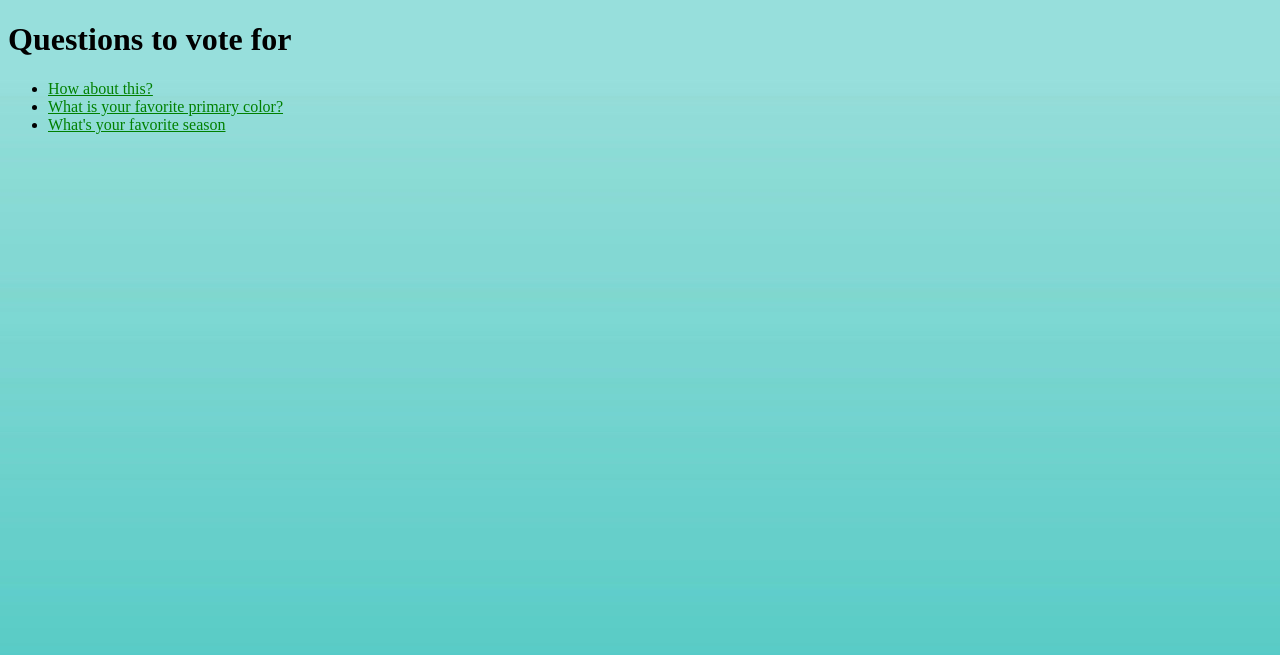
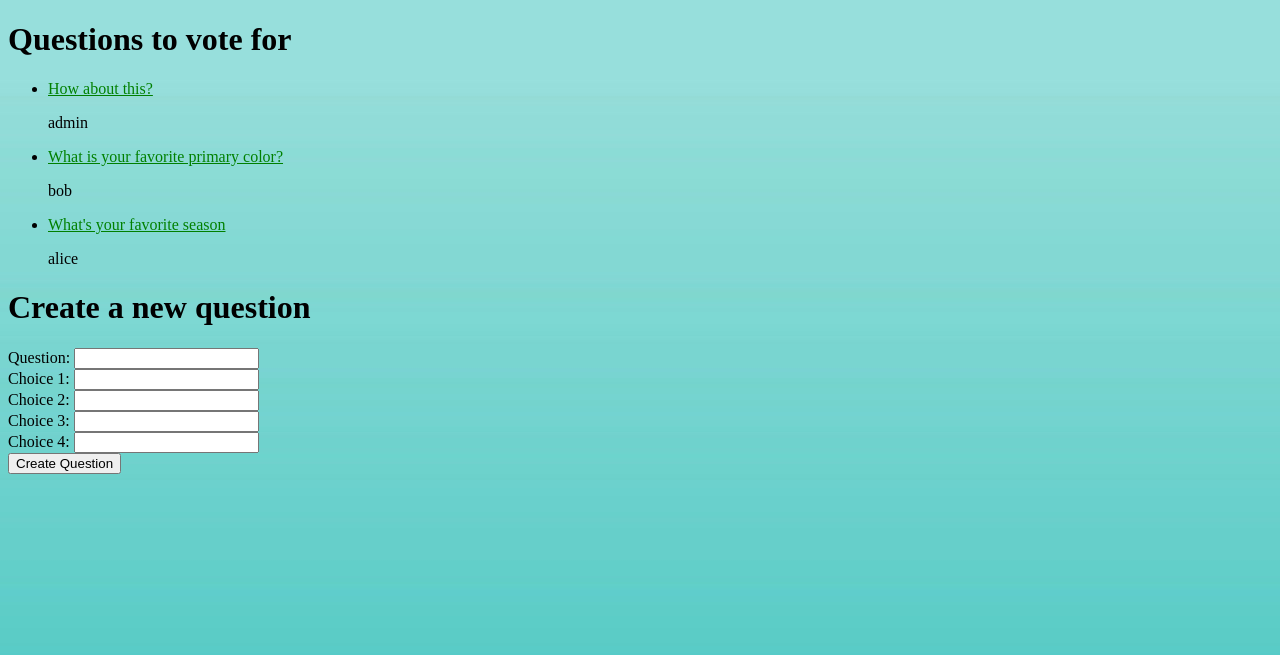
Before and after one commit to spherical-spinach/cybersecbase-project1, a Django app: page / in a window 1280 px wide. Shown: the top 655 px of the page. Run offline with Django 5.2, Linux system fonts and the light colour scheme; data comes from the database, SQL or seed files in the repository; both versions use the stored data as it was after the commit.

Commit message:
Create automatic post migration user creation and Question creation form

```diff
--- a/polls/models.py
+++ b/polls/models.py
@@ -3,11 +3,14 @@ import datetime
 from django.db import models
 from django.utils import timezone
 from django.contrib import admin
-from django.contrib.auth.models import AbstractUser
+from django.contrib.auth.models import User
+from django.db.models.signals import post_migrate
+from django.dispatch import receiver
 
 class Question(models.Model):
     question_text = models.CharField(max_length=200)
     pub_date = models.DateTimeField("date published")
+    author = models.ForeignKey(User, on_delete=models.CASCADE)
 
     def __str__(self):
         return self.question_text
@@ -30,15 +33,79 @@ class Choice(models.Model):
     def __str__(self):
         return self.choice_text
 
-class User(AbstractUser):
-    pass
+# Here we create admin user and two common users after migration,
+# and two Questions each for Alice and Bob
+@receiver(post_migrate)
+def create_users_and_questions(sender, **kwargs):
+    # Check if the users and questions have already been created
+    if User.objects.filter(username__in=['admin', 'alice', 'bob']).count() == 3 and \
+       Question.objects.filter(author__in=[User.objects.get(username='alice'), User.objects.get(username='bob')]).count() == 2:
+        return
 
-class Vote(models.Model):
-    user = models.ForeignKey(User, on_delete=models.CASCADE)
-    question = models.ForeignKey(Question, on_delete=models.CASCADE)
-    choice = models.ForeignKey(Choice, on_delete=models.CASCADE)
-    created_at = models.DateTimeField(auto_now_add=True)
-    updated_at = models.DateTimeField(auto_now=True)
+    # Create the admin user
+    admin, _ = User.objects.get_or_create(
+        username='admin',
+        is_superuser=True,
+        is_staff=True
+    )
+    admin.set_password('admin123')
+    admin.save()
 
-    class Meta:
-        unique_together = ('user', 'question')
+    # Create the regular users
+    alice, _ = User.objects.get_or_create(username='alice')
+    alice.set_password('alice123')
+    alice.save()
+
+    bob, _ = User.objects.get_or_create(username='bob')
+    bob.set_password('bob123')
+    bob.save()
+
+    # Create one Question for four choices authored by Alice
+    alice_question = Question.objects.create(
+        question_text="What's your favorite season",
+        pub_date=timezone.now(),
+        author=alice
+    )
+    Choice.objects.create(
+        question=alice_question,
+        choice_text="Winter",
+        votes=0
+    )
+    Choice.objects.create(
+        question=alice_question,
+        choice_text="Spring",
+        votes=0
+    )
+    Choice.objects.create(
+        question=alice_question,
+        choice_text="Summer",
+        votes=0
+    )
+
+    Choice.objects.create(
+        question=alice_question,
+        choice_text="Autumn",
+        votes=0
+    )
+
+    # Create one Question for three choices authored by Bob
+    bob_question = Question.objects.create(
+        question_text="What is your favorite primary color?",
+        pub_date=timezone.now(),
+        author=bob
+    )
+    Choice.objects.create(
+        question=bob_question,
+        choice_text="Yellow",
+        votes=0
+    )
+    Choice.objects.create(
+        question=bob_question,
+        choice_text="Red",
+        votes=0
+    )
+    Choice.objects.create(
+        question=bob_question,
+        choice_text="Blue",
+        votes=0
+    )
--- a/polls/templates/polls/index.html
+++ b/polls/templates/polls/index.html
@@ -16,11 +16,33 @@
         <a href="{% url 'polls:detail' question.id %}"
           >{{ question.question_text }}</a
         >
+        <p>{{ question.author }}</p>
       </li>
       {% endfor %}
     </ul>
     {% else %}
-    <p>No polls are available.</p>
+    <p>No questions to vote for are available.</p>
     {% endif %}
+    <h1>Create a new question</h1>
+    <form action="{% url 'polls:create_question' %}" method="post">
+      {% csrf_token %}
+      <label for="question_text">Question:</label>
+      <input type="text" id="question_text" name="question_text" required>
+      <br>
+      <label for="choice1">Choice 1:</label>
+      <input type="text" id="choice1" name="choice1" required>
+      <br>
+      <label for="choice2">Choice 2:</label>
+      <input type="text" id="choice2" name="choice2" required>
+      <br>
+      <label for="choice3">Choice 3:</label>
+      <input type="text" id="choice3" name="choice3" required>
+      <br>
+      <label for="choice3">Choice 4:</label>
+      <input type="text" id="choice4" name="choice4" required>
+      <br>
+      <input type="submit" value="Create Question">
+  </form>
+    </form>
   </body>
 </html>
--- a/polls/urls.py
+++ b/polls/urls.py
@@ -8,4 +8,5 @@ urlpatterns = [
     path("<int:pk>/", views.DetailView.as_view(), name="detail"),
     path("<int:pk>/results/", views.ResultsView.as_view(), name="results"),
     path("<int:question_id>/vote/", views.vote, name="vote"),
+    path("create_question/", views.create_question, name="create_question"),
 ]
--- a/polls/views.py
+++ b/polls/views.py
@@ -1,9 +1,10 @@
 from django.db.models import F
 from django.http import HttpResponseRedirect
-from django.shortcuts import get_object_or_404, render
+from django.shortcuts import get_object_or_404, render, redirect
 from django.urls import reverse
 from django.views import generic
 from django.utils import timezone
+from django.contrib.auth.decorators import login_required
 
 from .models import Choice, Question
 
@@ -54,3 +55,42 @@ def vote(request, question_id):
         # with POST data. This prevents data from being posted twice if a
         # user hits the Back button.
         return HttpResponseRedirect(reverse("polls:results", args=(question.id,)))
+
+@login_required
+def create_question(request):
+    if request.method == 'POST':
+        question_text = request.POST['question_text']
+        choice1 = request.POST['choice1']
+        choice2 = request.POST['choice2']
+        choice3 = request.POST['choice3']
+        choice4 = request.POST['choice4']
+
+        question = Question.objects.create(
+            question_text=question_text,
+            pub_date=timezone.now(),
+            author=request.user
+        )
+
+        Choice.objects.create(
+            question=question,
+            choice_text=choice1,
+            votes=0
+        )
+        Choice.objects.create(
+            question=question,
+            choice_text=choice2,
+            votes=0
+        )
+        Choice.objects.create(
+            question=question,
+            choice_text=choice3,
+            votes=0
+        )
+        Choice.objects.create(
+            question=question,
+            choice_text=choice4,
+            votes=0
+        )
+
+
+    return redirect('polls:index')
```
Also changed, not shown: polls/templates/login.html (added, +23 -0 lines), db.sqlite3, polls/migrations/0002_question_author.py (added), polls/migrations/0003_alter_question_author.py (added).
